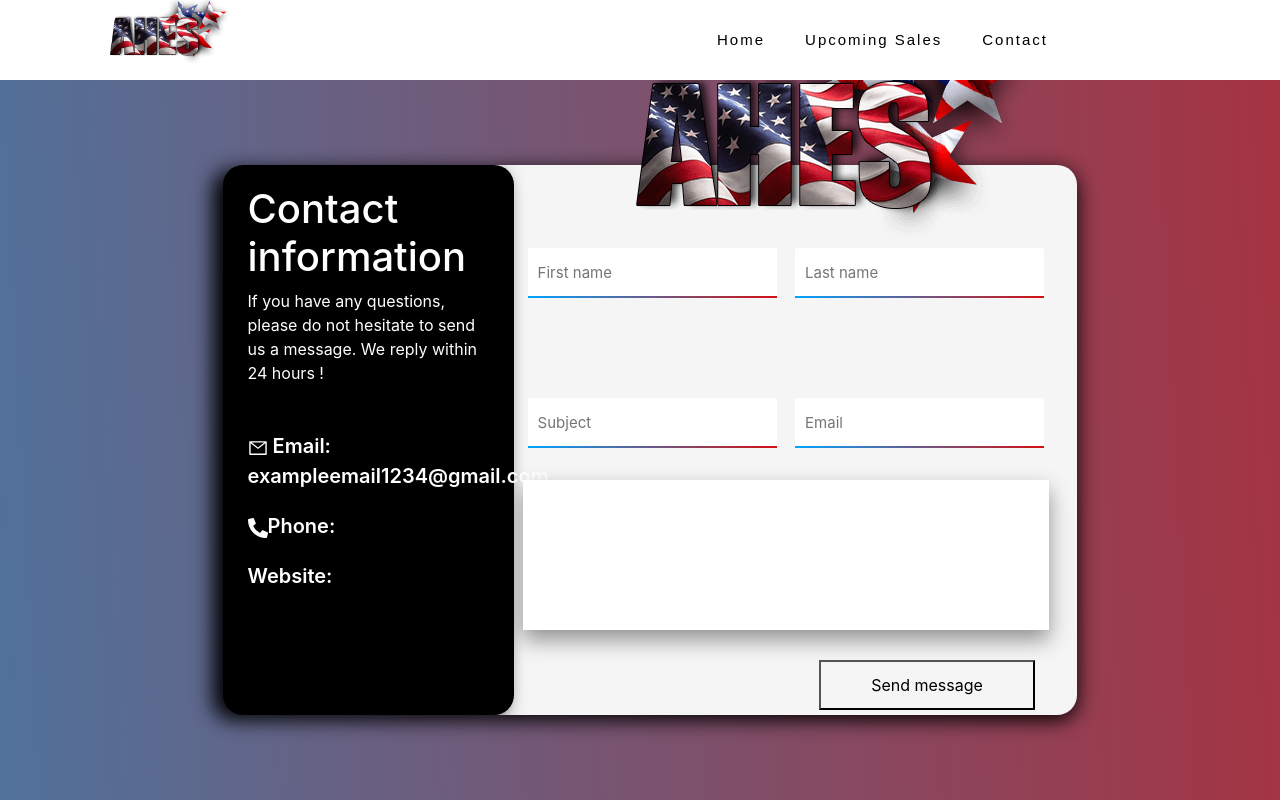
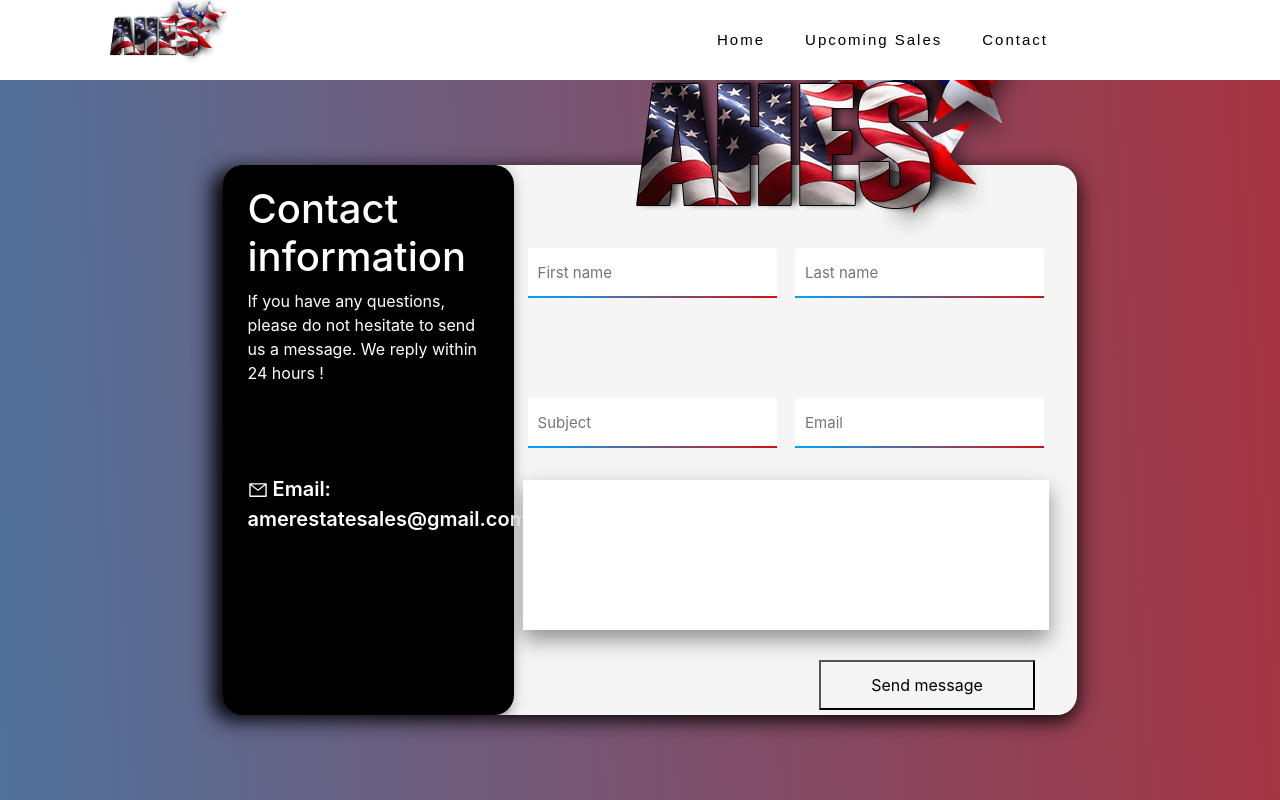
Before and after one commit to isamazon/AHES, a React (Create React App) app: page /Contact in a window 1280 px wide. Built offline with nearby package versions, Linux system fonts and the light colour scheme; a web font is replaced by a local one.

Commit message:
updated title desc

```diff
--- a/public/index.html
+++ b/public/index.html
@@ -5,10 +5,7 @@
     <link rel="icon" href="%PUBLIC_URL%/favicon.ico" />
     <meta name="viewport" content="width=device-width, initial-scale=1" />
     <meta name="theme-color" content="#000000" />
-    <meta
-      name="description"
-      content="Web site created using create-react-app"
-    />
+    <meta name="description" content="American household estate sales" />
     <link rel="apple-touch-icon" href="%PUBLIC_URL%/logo192.png" />
     <!--
       manifest.json provides metadata used when your web app is installed on a
--- a/src/components/contact/contact.js
+++ b/src/components/contact/contact.js
@@ -54,13 +54,13 @@ function Contact() {
             </p>
             <ul className="contact-list">
               <li className="list-item">
-                <AiOutlineMail /> Email: exampleemail1234@gmail.com
+                <AiOutlineMail /> Email: amerestatesales@gmail.com
               </li>
-              <li className="list-item">
+              {/* <li className="list-item">
                 <FaPhoneAlt />
                 Phone:
               </li>
-              <li className="list-item">Website:</li>
+              <li className="list-item">Website:</li> */}
             </ul>
             <div className="stars">
               <div className="star1">
```
